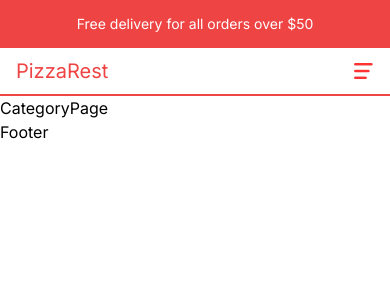
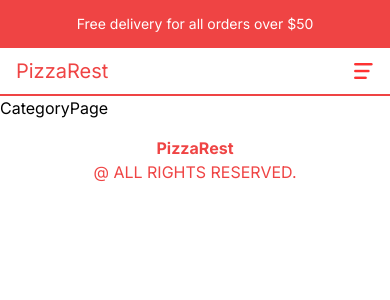
Before and after one commit to gfxargentina/tp-restaurant-frontend, a Next.js app: page /menu/1 in a window 390 px wide. Shown: the top 300 px of the page. Built offline with nearby package versions, Linux system fonts and the light colour scheme.

Commit message:
add footer responsive styles

```diff
--- a/src/components/Footer.tsx
+++ b/src/components/Footer.tsx
@@ -1,7 +1,15 @@
+import Link from 'next/link';
 import React from 'react';
 
 const Footer = () => {
-  return <div>Footer</div>;
+  return (
+    <div className="xs:flex xs:flex-col md:flex h-12 md:h-24 p-4 lg:p-20 xl:p-40 text-red-500 text-center items-center md:justify-between">
+      <Link href="/" className="font-bold">
+        PizzaRest
+      </Link>
+      <p>@ ALL RIGHTS RESERVED.</p>
+    </div>
+  );
 };
 
 export default Footer;
--- a/src/components/Navbar.tsx
+++ b/src/components/Navbar.tsx
@@ -5,7 +5,7 @@
 import CartIcon from './CartIcon';
 
 const Navbar = () => {
-  const user = false;
+  const user = true;
 
   return (
     <div className=" h-12 text-red-500 p-4 flex justify-between items-center border-b-2 border-b-red-500 md:h-24 lg:px-20 xl:px-40">
```
